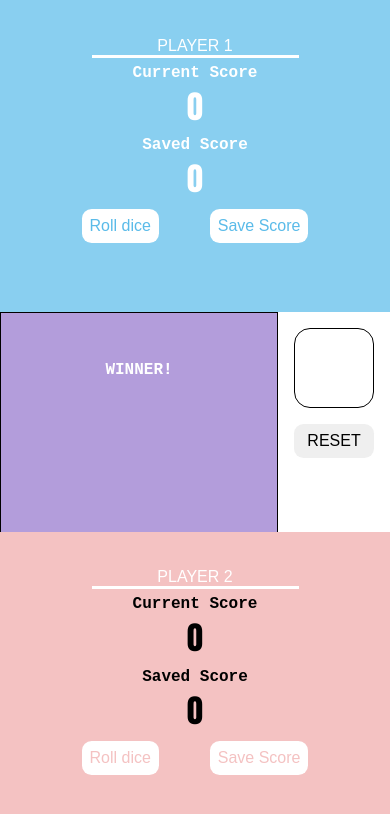
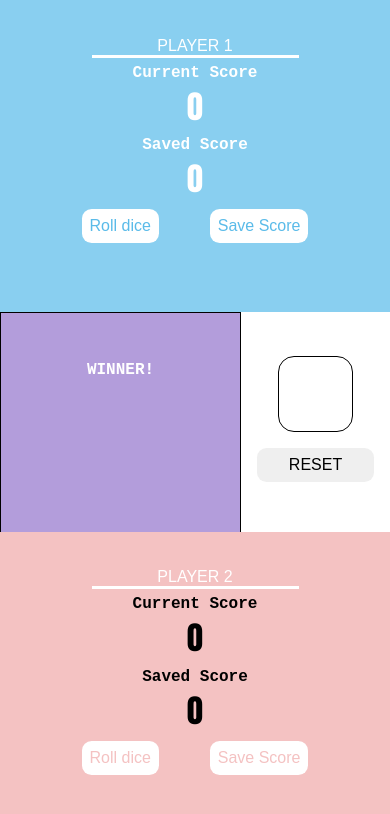
Before and after one commit to Aryan-verma2025/Training, a plain HTML site: page Javascript/1/index.html in a window 390 px wide. Drawn offline with Linux system fonts and the light colour scheme.

Commit message:
bug fixes

```diff
--- a/Javascript/1/script.js
+++ b/Javascript/1/script.js
@@ -105,7 +105,8 @@ function handleRoll(event){
         if(event.target.id=="rollP1")
         gameState = gameStates.P1_turn;
         else
-        gameState = gameStates.P2_turn
+        gameState = gameStates.P2_turn;
+        updateTurn();
     }
 
     const roll = rollDice();
--- a/Javascript/1/style.css
+++ b/Javascript/1/style.css
@@ -145,7 +145,7 @@
         display: grid;
         grid-template-rows: 1fr 1fr 1fr;
         grid-template-columns: 1fr 1fr 1fr;
-        grid-gap: 7px;
+        grid-gap: 0.3rem;
         margin:auto;
         padding:0.5rem;
         border-radius: 1rem;
@@ -177,6 +177,8 @@
             flex-direction: column;
             justify-content: space-around;
             padding: 1rem;
+            width:30%;
+            height: 70%;
         }
         .dice{
             margin-bottom: 1rem;
```
